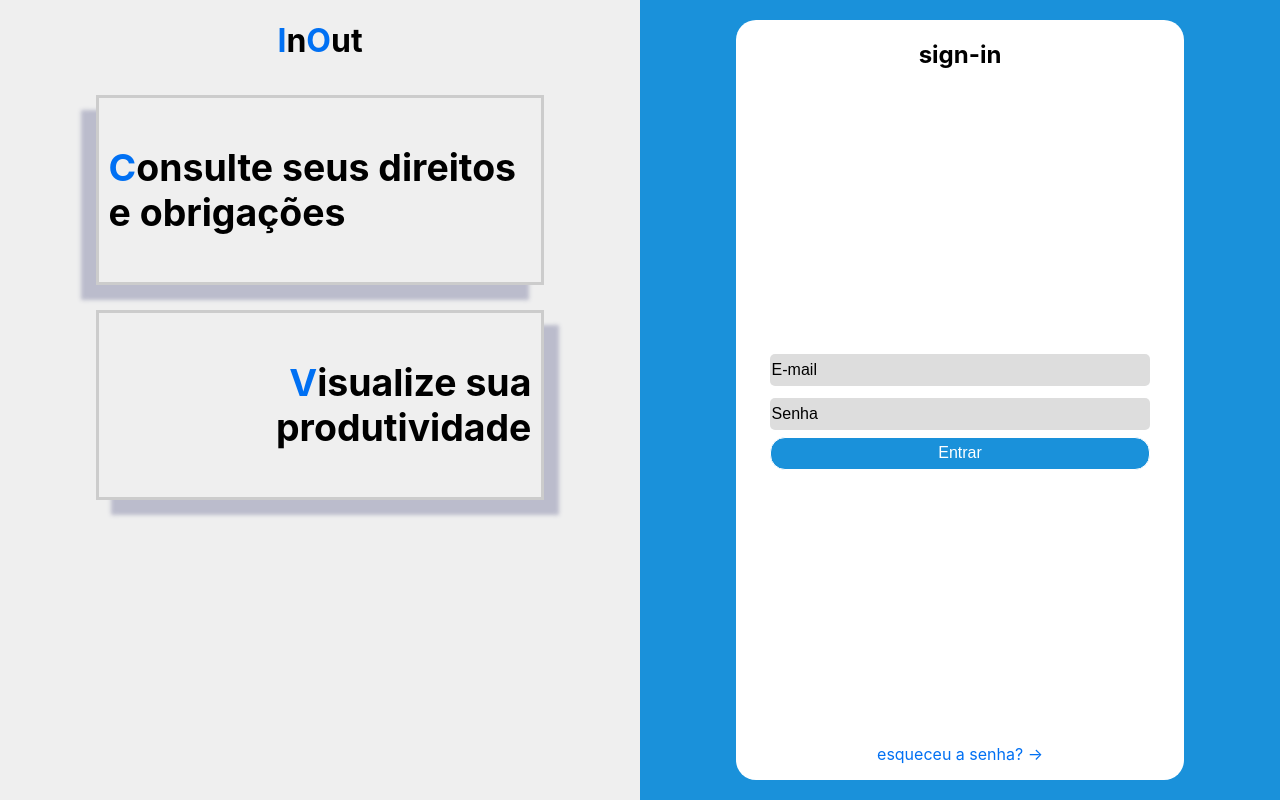
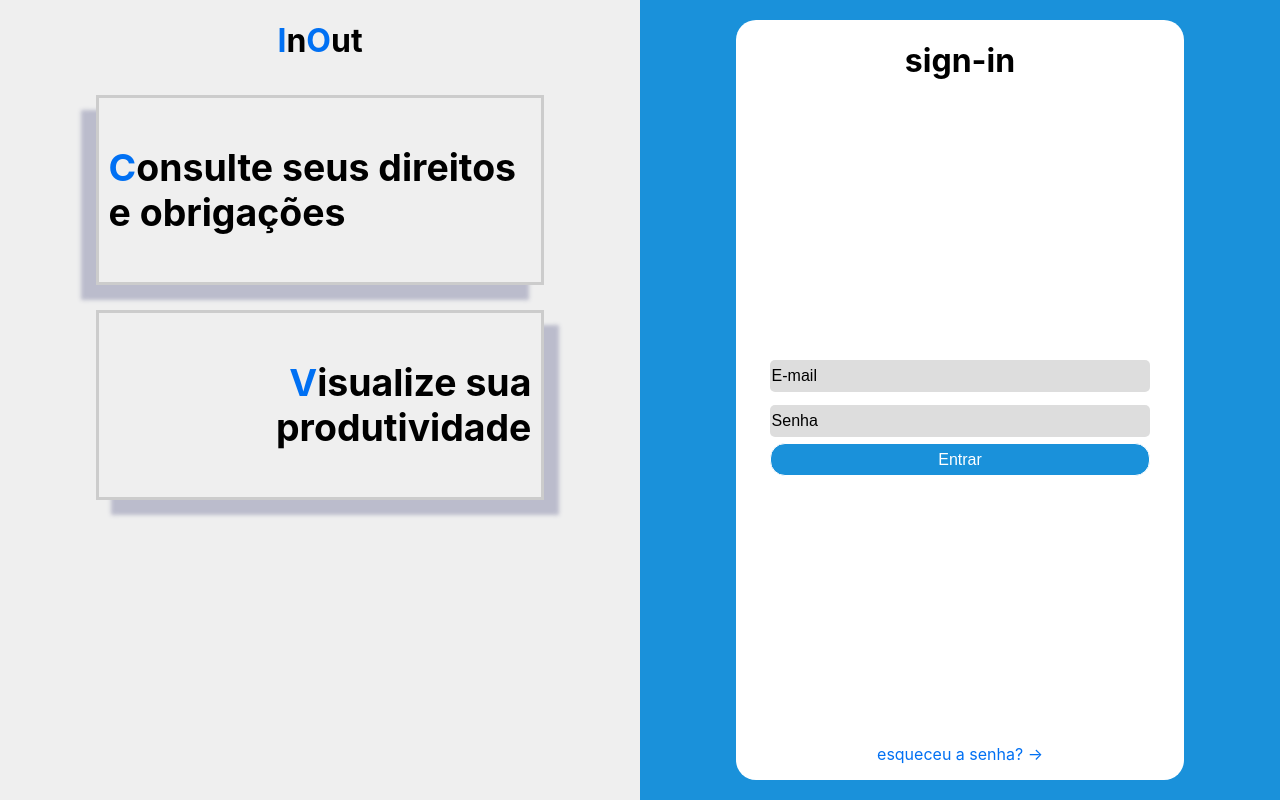
Before and after one commit to Victor2752/InOut, a Next.js app: page /login in a window 1280 px wide. Built offline with nearby package versions, Linux system fonts and the light colour scheme.

Commit message:
ajuste no tamnho do texto sign-in
texto sig-in agora é um h1 pra melhorar a aparencia da tela

```diff
--- a/pages/login.js
+++ b/pages/login.js
@@ -25,9 +25,9 @@ function Login() {
             </left>
             <right>
                 <div className={styles.boxR}>
-                    <h2>
+                    <h1>
                         sign-in
-                    </h2>
+                    </h1>
                     <div className={styles.boxR}>
                         <input type='text' value='E-mail' className={styles.Box} />
                         <input type='text' value='Senha' className={styles.Box} />
--- a/styles/Login.module.css
+++ b/styles/Login.module.css
@@ -7,6 +7,10 @@
 
     display: flex;
     justify-content: center;
+}
+
+.title{
+    font-size: 2vw;
 }
 
 .container right{
```
